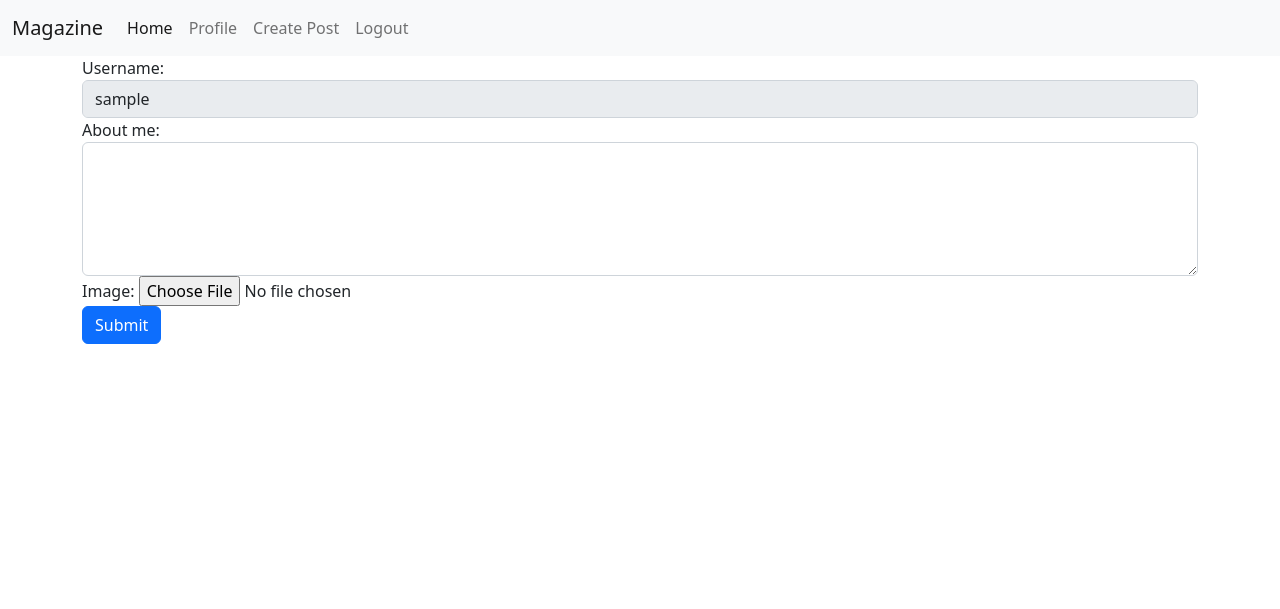
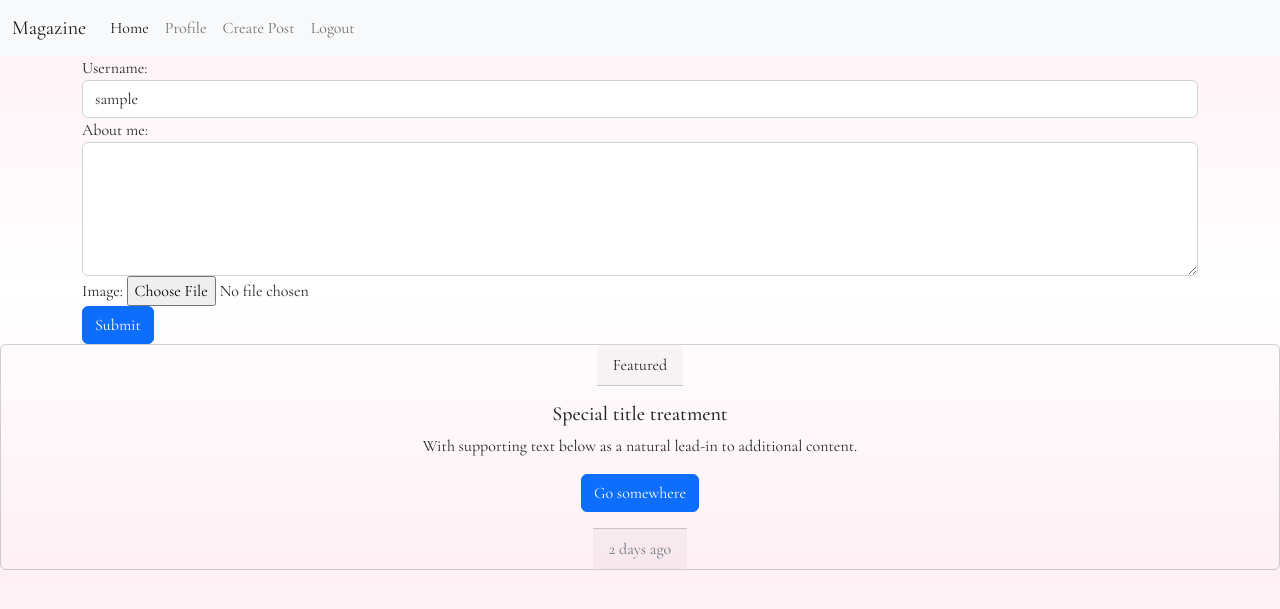
Before and after one commit to frirsta/fullstack-project, a Django app: page /users/about_user/ in a window 1280 px wide. Shown: the top 609 px of the page. Run offline with Django 3.2, Linux system fonts and the light colour scheme; the visitor is signed in with stand-in values (Sample User, id 1).

Commit message:
Add css folder to static, add footer to base.html and add css to style.css

```diff
--- /dev/null
+++ b/static/CSS/style.css
@@ -0,0 +1,15 @@
+@import url('https://fonts.googleapis.com/css2?family=Cormorant+Garamond:wght@300;400;500;600;700&display=swap');
+
+body {
+    box-sizing: border-box;
+    font-family: 'Cormorant Garamond', serif;
+    background: #FFF0F5;
+    background: -moz-linear-gradient(top, #FFF0F5 0%, #FFFFFF 50%, #FFF0F5 100%);
+    background: -webkit-linear-gradient(top, #FFF0F5 0%, #FFFFFF 50%, #FFF0F5 100%);
+    background: linear-gradient(to bottom, #FFF0F5 0%, #FFFFFF 50%, #FFF0F5 100%);
+}
+
+.card {
+    background-color: unset;
+    align-items: center;
+}
--- a/templates/base.html
+++ b/templates/base.html
@@ -7,7 +7,7 @@
   <meta name="viewport" content="width=device-width, initial-scale=1.0">
   <link rel="stylesheet" href="https://cdn.jsdelivr.net/npm/bootstrap@5.2.3/dist/css/bootstrap.min.css"
     integrity="sha384-rbsA2VBKQhggwzxH7pPCaAqO46MgnOM80zW1RWuH61DGLwZJEdK2Kadq2F9CUG65" crossorigin="anonymous">
-
+<link rel="stylesheet" href="/static/CSS/style.css">
   <title>Document</title>
 </head>
 
@@ -68,6 +68,21 @@
   <script src="https://cdn.jsdelivr.net/npm/bootstrap@5.2.3/dist/js/bootstrap.min.js"
     integrity="sha384-cuYeSxntonz0PPNlHhBs68uyIAVpIIOZZ5JqeqvYYIcEL727kskC66kF92t6Xl2V" crossorigin="anonymous">
   </script>
+  <footer>
+    <div class="card text-center">
+      <div class="card-header">
+        Featured
+      </div>
+      <div class="card-body">
+        <h5 class="card-title">Special title treatment</h5>
+        <p class="card-text">With supporting text below as a natural lead-in to additional content.</p>
+        <a href="#" class="btn btn-primary">Go somewhere</a>
+      </div>
+      <div class="card-footer text-muted">
+        2 days ago
+      </div>
+    </div>
+  </footer>
 </body>
 
 </html>
--- a/templates/magazine/post.html
+++ b/templates/magazine/post.html
@@ -1,7 +1,7 @@
 {% extends 'base.html' %}
 {% load static %}
 {% block content %}
-<div class="container-fluid">
+<div class="container">
   {% if post.image %}
   <img src="{{ post.image.url }}" alt="{{ post.title }}" class="card-img-top">
   {% endif %}
--- a/templates/users/about_user.html
+++ b/templates/users/about_user.html
@@ -8,7 +8,7 @@
         <div class="form-group">
             {{ form.username.label_tag }}
             <input type="text" class="form-control {% if form.username.errors %}is-invalid{% endif %}" id="id_username"
-                name="username" value="{{ form.username.value|default:user.username }}" disabled>
+                name="username" value="{{ form.username.value|default:user.username }}">
             {% if form.username.errors %}
             <div class="invalid-feedback">
                 {{ form.username.errors }}
```
